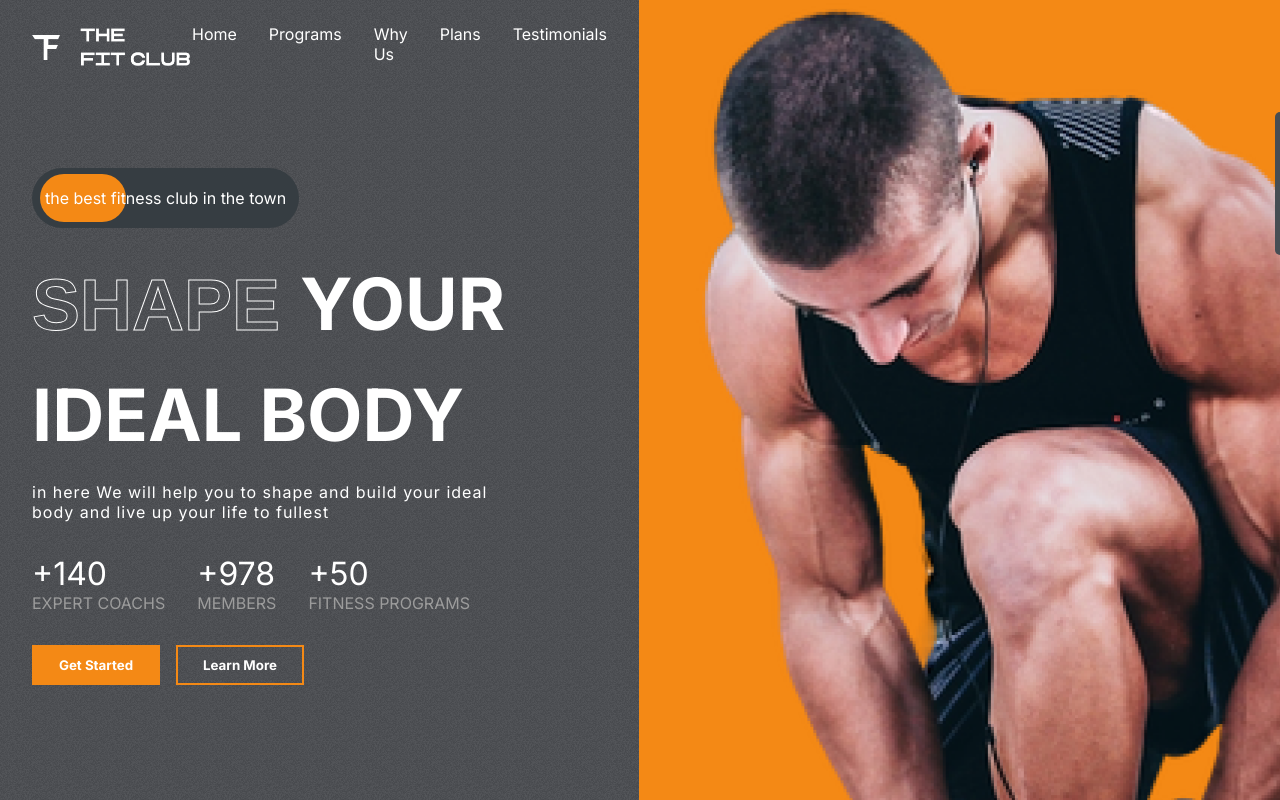
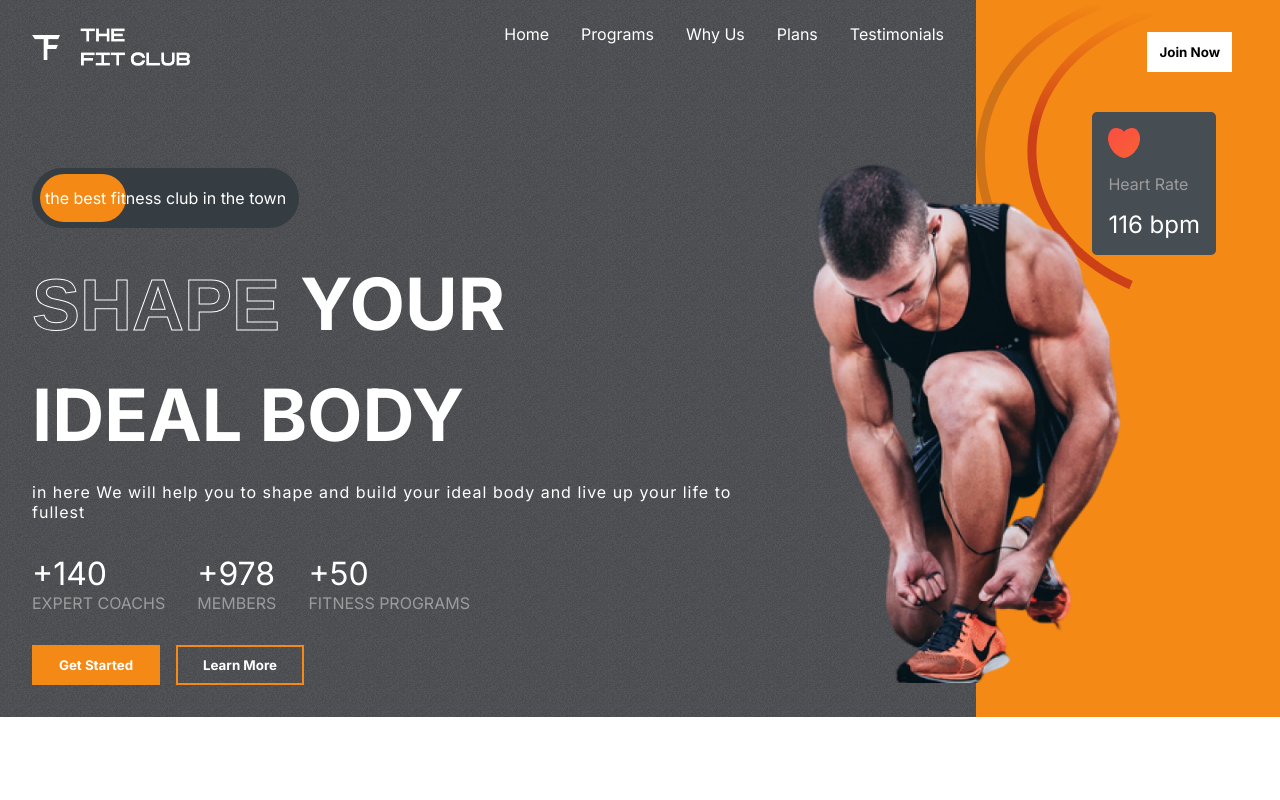
Before and after one commit to AlexMarquesAlves/fit-club-gym-app, a React (Vite) app: page / in a window 1280 px wide. Shown: the top 800 px of the page. Built offline with nearby package versions, Linux system fonts and the light colour scheme.

Commit message:
Feat: styling hero image

```diff
--- a/src/components/Hero/styles.scss
+++ b/src/components/Hero/styles.scss
@@ -133,5 +133,12 @@
             font-size: 1.5rem;
          }
       }
+
+      .hero_image {
+         position: absolute;
+         top: 10rem;
+         right: 8rem;
+         width: 23rem;
+      }
    }
 }
```
